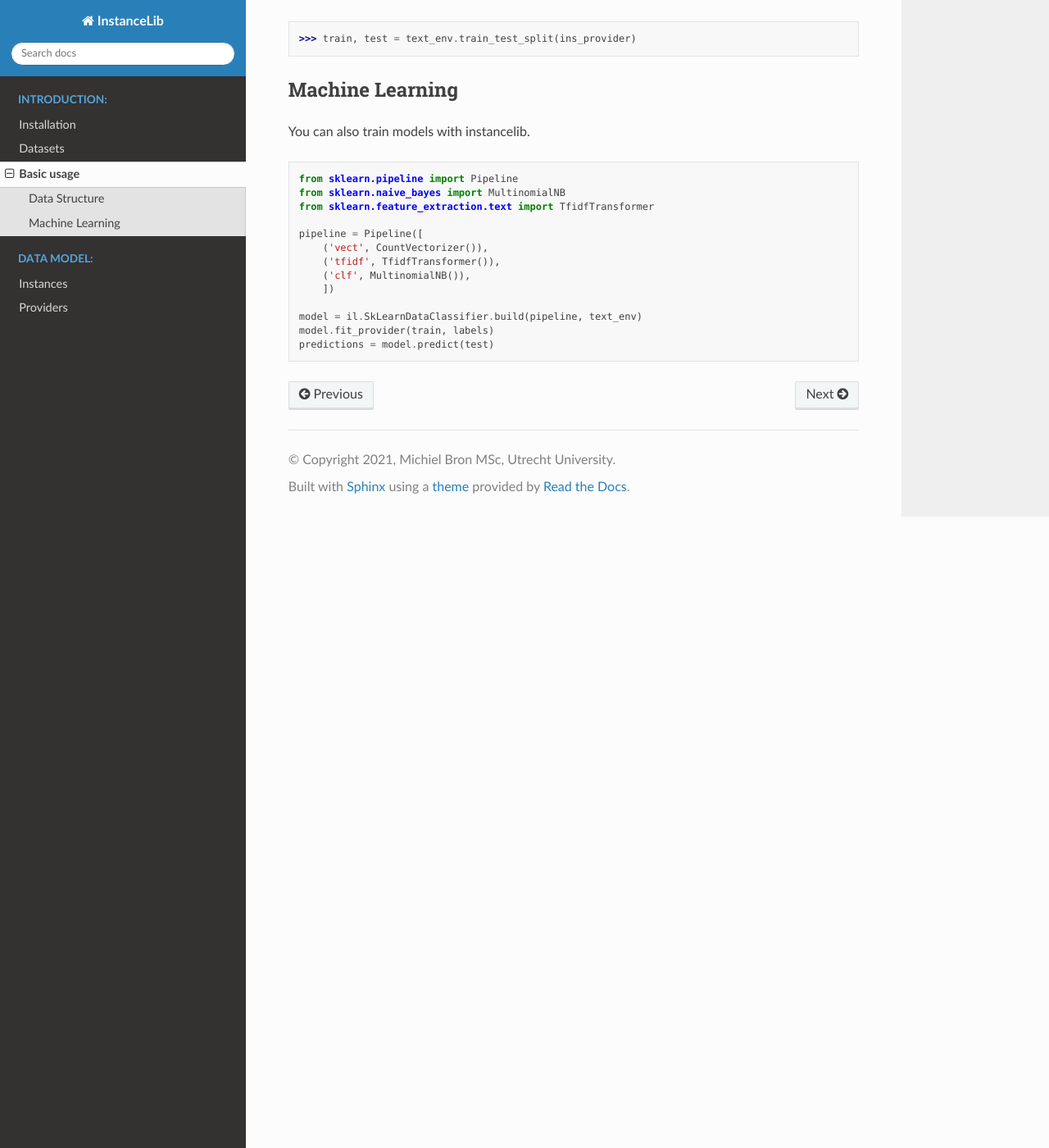
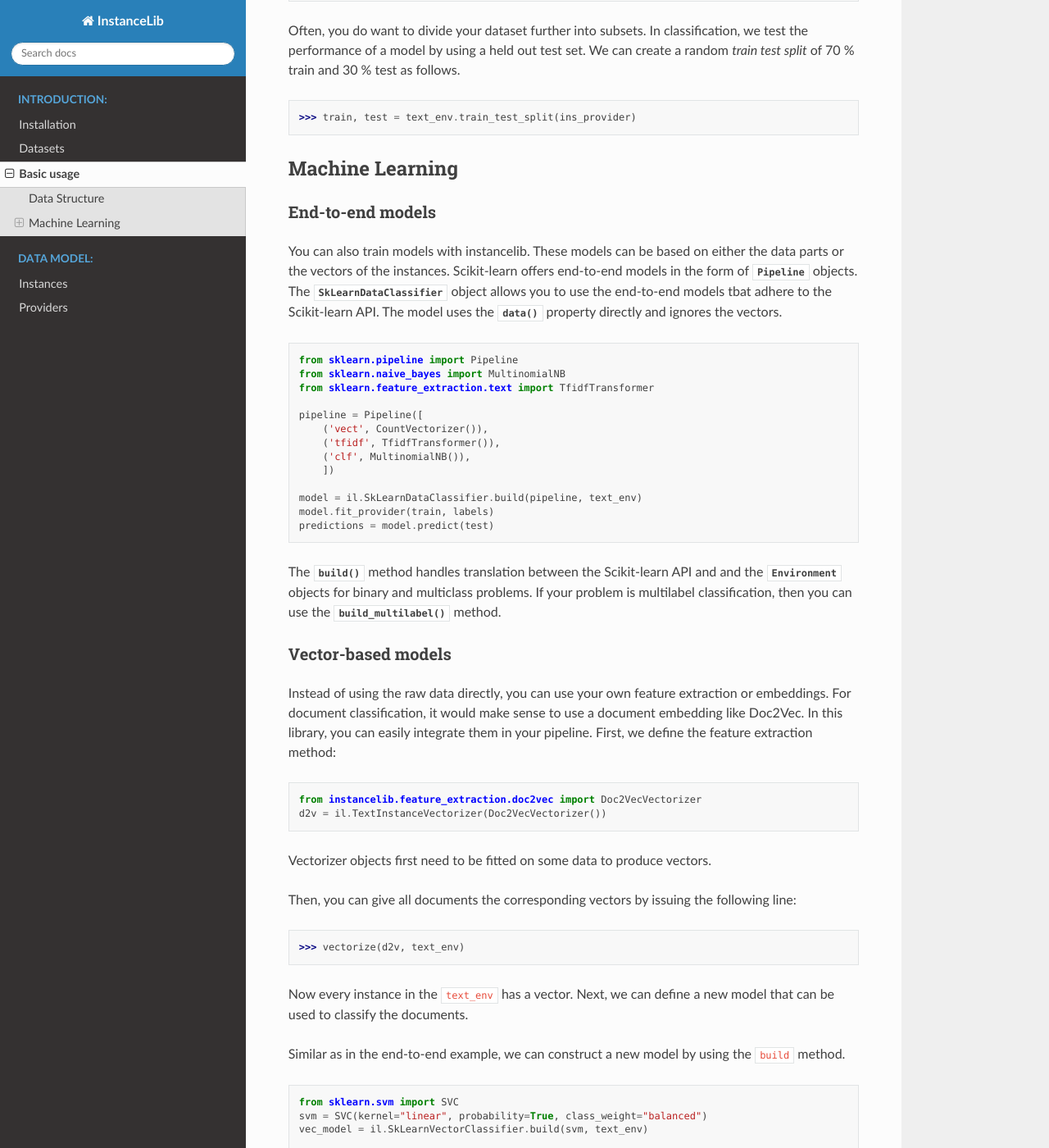
Before and after one commit to mpbron/instancelib, a Sphinx documentation site: the page built from docs/source/intro/usage.rst, in a window 1280 px wide and 1400 px high, scrolled down 1582 px. Shown: the whole window at 82% size. Built offline with Sphinx 7.4.7 and the Read the Docs theme 2.0.0, drawn with Linux system fonts in a browser that asks for light colours; pages that are not in the unit, such as notebooks, are missing from menus; some of the changed text lies outside the part shown.

Commit message:
Documentation update

```diff
--- a/docs/source/intro/usage.rst
+++ b/docs/source/intro/usage.rst
@@ -1,5 +1,8 @@
 Basic usage
 ===========
+On this page, we briefly introduce some of the main concepts of the architecture of the library.
+The use case on this page is document classification, but InstanceLib is also suitable for other Machine Learning tasks and
+not limited to text data.
 
 Data Structure
 --------------
@@ -70,7 +73,15 @@ We can create a random `train test split` of 70 % train and 30 % test as follows
 Machine Learning
 ----------------
 
+End-to-end models
+^^^^^^^^^^^^^^^^^
+
 You can also train models with instancelib.
+These models can be based on either the data parts or the vectors of the instances.
+Scikit-learn offers end-to-end models in the form of :class:`~sklearn.pipeline.Pipeline` objects.
+The :class:`~instancelib.SkLearnDataClassifier` object allows you to use the end-to-end models tbat
+adhere to the Scikit-learn API.
+The model uses the :meth:`~instancelib.Instance.data` property directly and ignores the vectors.
 
 .. code:: python
 
@@ -87,3 +98,41 @@ You can also train models with instancelib.
     model = il.SkLearnDataClassifier.build(pipeline, text_env)
     model.fit_provider(train, labels)
     predictions = model.predict(test)
+
+The :func:`~instancelib.machinelearning.sklearn.SkLearnClassifier.build` method handles translation between the Scikit-learn API and
+and the :class:`~instancelib.Environment` objects for binary and multiclass problems.
+If your problem is multilabel classification, then you can use the :func:`~instancelib.machinelearning.sklearn.SkLearnClassifier.build_multilabel` method.
+
+
+Vector-based models
+^^^^^^^^^^^^^^^^^^^
+
+Instead of using the raw data directly, you can use your own feature extraction or embeddings.
+For document classification, it would make sense to use a document embedding like Doc2Vec.
+In this library, you can easily integrate them in your pipeline.
+First, we define the feature extraction method:
+
+.. code:: python
+
+   from instancelib.feature_extraction.doc2vec import Doc2VecVectorizer
+   d2v = il.TextInstanceVectorizer(Doc2VecVectorizer())
+
+Vectorizer objects first need to be fitted on some data to produce vectors.
+
+Then, you can give all documents the corresponding vectors by issuing the following line:
+
+>>> vectorize(d2v, text_env)
+
+Now every instance in the ``text_env`` has a vector. Next, we can define a new model that can be used to
+classify the documents.
+
+Similar as in the end-to-end example, we can construct a new model by using the ``build`` method.
+
+.. code:: python
+
+   from sklearn.svm import SVC
+   svm = SVC(kernel="linear", probability=True, class_weight="balanced")
+   vec_model = il.SkLearnVectorClassifier.build(svm, text_env)
+
+   vec_model.fit_provider(train, text_env.labels)
+   predictions = vec_model.predict(test)
```
Also changed, not shown: 1 other file.
